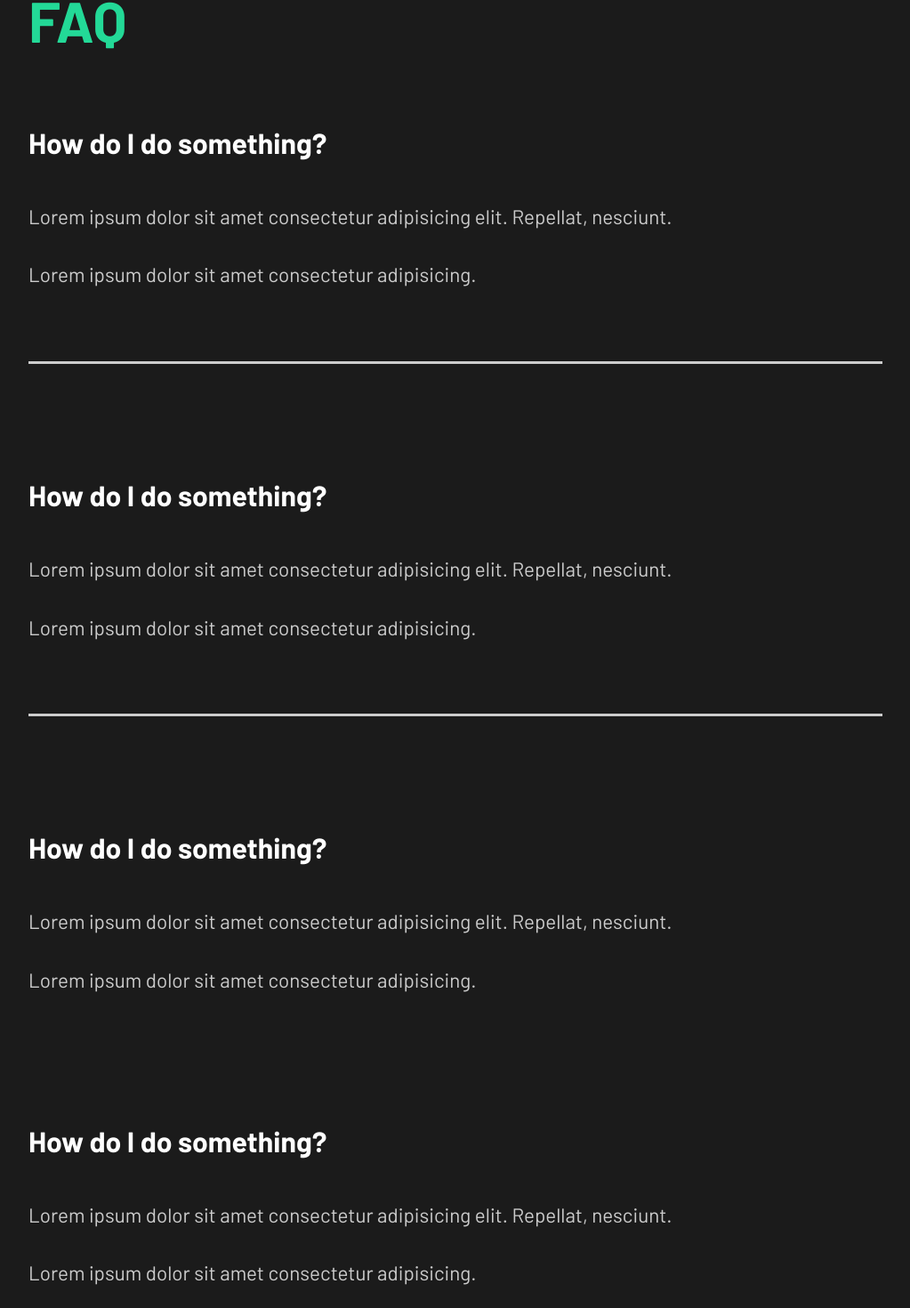
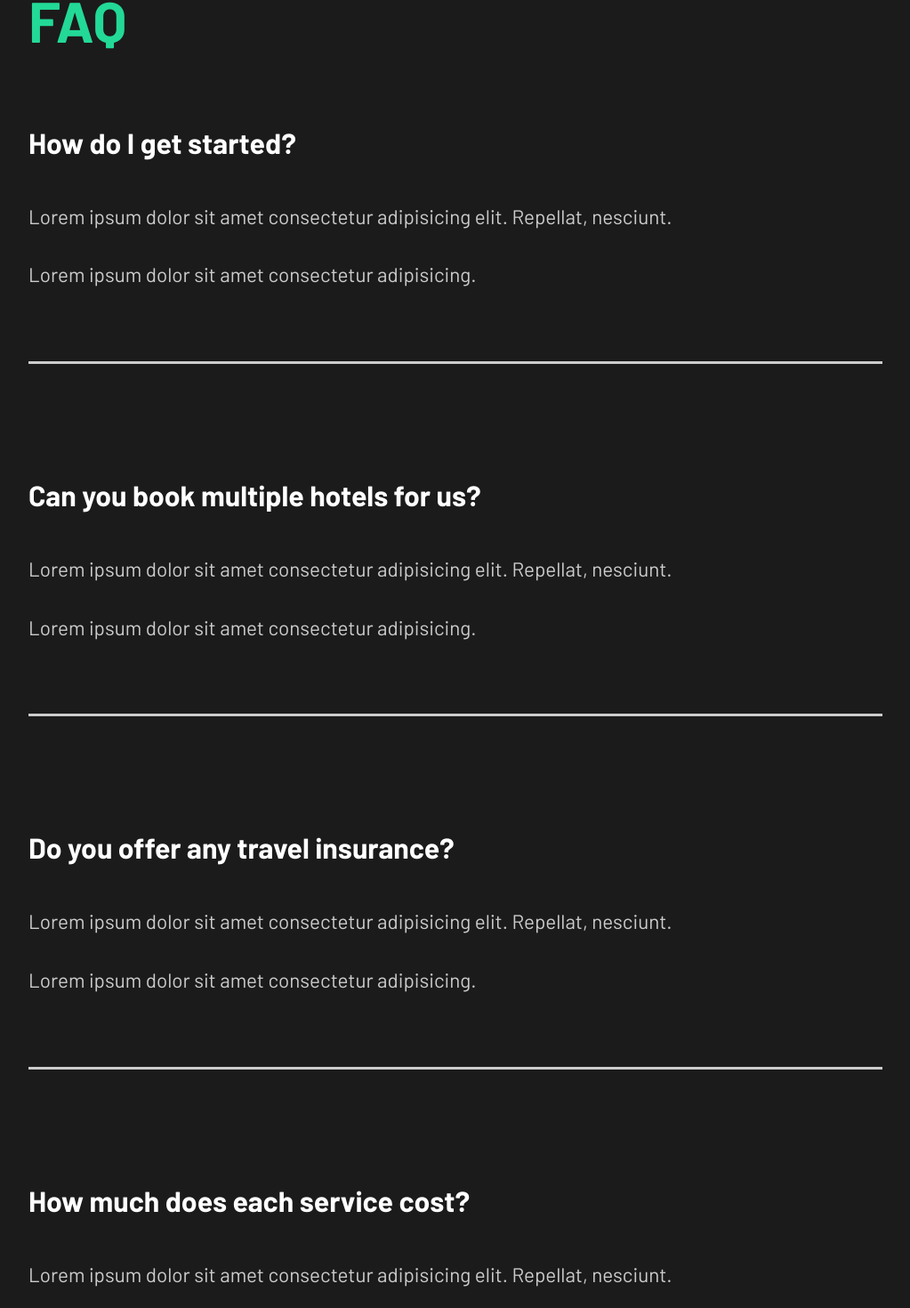
Before and after one commit to johnlombardi389/comp-website, a React (Create React App) app: page / in a window 1280 px wide. Shown: the part 2620-4090 px from the top of the page at 89% size, without its empty margins (128-1151 px from the left). Built offline with nearby package versions, Linux system fonts and the light colour scheme.

Commit message:
Allowed faq answers to be hidden or shown on click with animation

```diff
--- a/src/components/FaqSection.js
+++ b/src/components/FaqSection.js
@@ -1,7 +1,11 @@
 import React from "react";
+// Animation
+import { AnimateSharedLayout } from "framer-motion";
 // Styles
 import styled from "styled-components";
 import { About } from "../styles";
+// Components
+import Toggle from "./Toggle";
 
 function FaqSection() {
   return (
@@ -9,8 +13,8 @@ function FaqSection() {
       <h2>
         Any Questions? <span>FAQ</span>
       </h2>
-      <div className="question">
-        <h4>How do I do something?</h4>
+      <AnimateSharedLayout>
+        <Toggle title="How do I get started?">
           <div className="answer">
             <p>
               Lorem ipsum dolor sit amet consectetur adipisicing elit. Repellat,
@@ -18,11 +22,9 @@ function FaqSection() {
             </p>
             <p>Lorem ipsum dolor sit amet consectetur adipisicing.</p>
           </div>
-        <div className="faq-line"></div>
-      </div>
+        </Toggle>
 
-      <div className="question">
-        <h4>How do I do something?</h4>
+        <Toggle title="Can you book multiple hotels for us?">
           <div className="answer">
             <p>
               Lorem ipsum dolor sit amet consectetur adipisicing elit. Repellat,
@@ -30,11 +32,9 @@ function FaqSection() {
             </p>
             <p>Lorem ipsum dolor sit amet consectetur adipisicing.</p>
           </div>
-        <div className="faq-line"></div>
-      </div>
+        </Toggle>
 
-      <div className="question">
-        <h4>How do I do something?</h4>
+        <Toggle title="Do you offer any travel insurance?">
           <div className="answer">
             <p>
               Lorem ipsum dolor sit amet consectetur adipisicing elit. Repellat,
@@ -42,10 +42,9 @@ function FaqSection() {
             </p>
             <p>Lorem ipsum dolor sit amet consectetur adipisicing.</p>
           </div>
-      </div>
+        </Toggle>
 
-      <div className="question">
-        <h4>How do I do something?</h4>
+        <Toggle title="How much does each service cost?">
           <div className="answer">
             <p>
               Lorem ipsum dolor sit amet consectetur adipisicing elit. Repellat,
@@ -53,8 +52,8 @@ function FaqSection() {
             </p>
             <p>Lorem ipsum dolor sit amet consectetur adipisicing.</p>
           </div>
-        <div className="faq-line"></div>
-      </div>
+        </Toggle>
+      </AnimateSharedLayout>
     </Faq>
   );
 }
```
Lines whose indentation alone changed are shown as unchanged.
